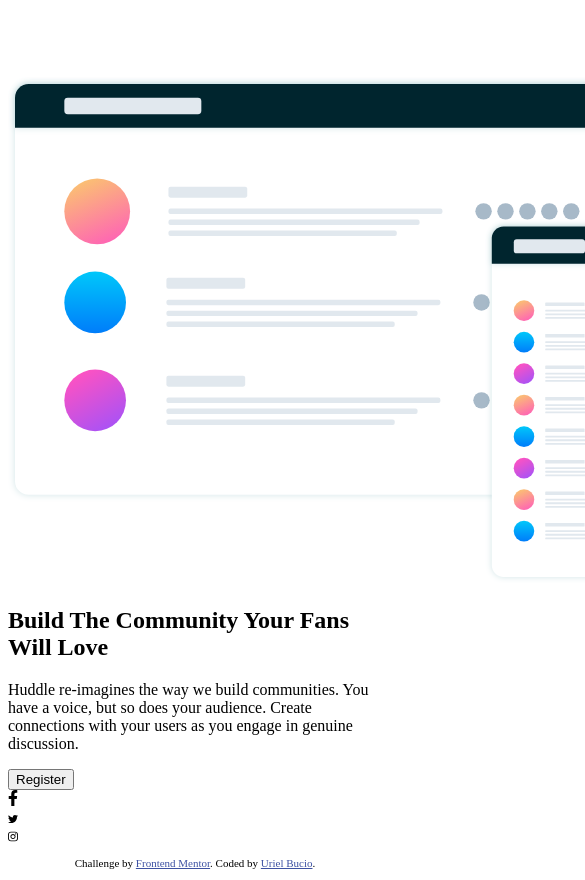
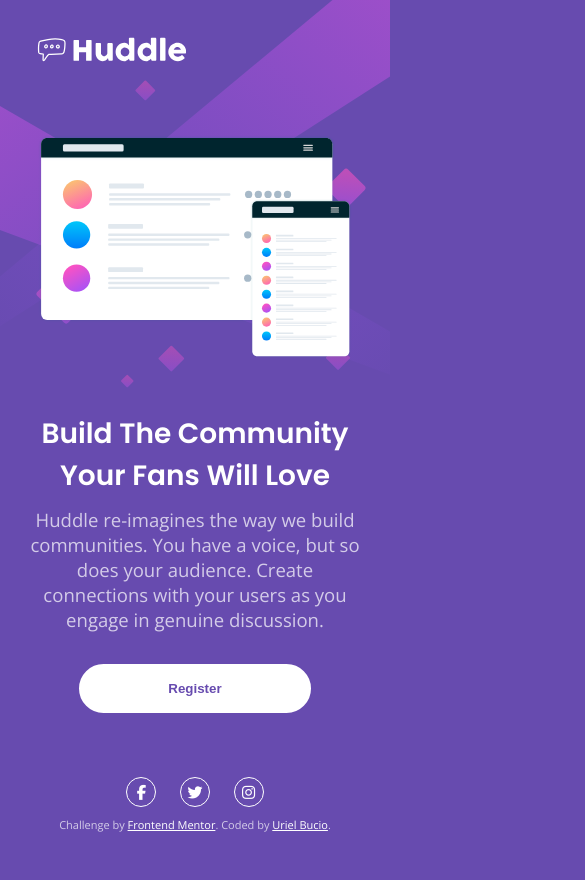
Before and after one commit to UrielBucio/huddle_landing_page, a plain HTML site: page index.html in a window 390 px wide. Shown: the top 880 px of the page, 585 px wide, since content can reach past the window. Drawn offline with nearby package versions, Linux system fonts and the light colour scheme.

Commit message:
Mobile design

```diff
--- a/css/styles.css
+++ b/css/styles.css
@@ -1,16 +1,98 @@
+/*  - Mobile: 375px
+    - Desktop: 1440px*/
 :root {
     --violet: hsl(257, 40%, 49%);
     --softMagenta: hsl(300, 69%, 71%);
     --poppinsFont: 'Poppins', sans-serif;
     --openFont: 'Open Sans', sans-serif;
+    --white: hsl(0, 0%, 100%);
 }
-
-.icon_social {
-    width: 10px;
+* {
+    box-sizing: border-box;
+    margin: 0;
+    padding: 0;
+}
+body {
+    color: var(--white);
+    background: url(../src/img/bg-mobile.svg) top no-repeat border-box scroll var(--violet);
+    background-size: 100% auto;
+    font-family: var(--openFont);
+    font-size: 14px;
+    font-weight: 400;
+    height: 100vh;
+}
+.main_container {
+    display: grid;
+    grid-template-columns: 1fr;
+    grid-template-rows: 5% 1fr 1fr;
+    grid-gap: 4rem;
+    height: 100%;
+    padding: 10px;
+    margin: 0 auto;
+    margin-top: 5%;
+    max-width: 90%;
+    width: 37.5rem;
+}
+header img {
+    width: 10rem;
+}
+.secundary_container {
+    text-align: center;
+}
+.secundary_container img {
+    width: 95%;
+}
+h1 {
+    font-family: var(--poppinsFont);
+    font-size: 28px;
+    font-weight: bolder;
+    margin: 50px 0 10px 0;
+}
+p {
+    color:  hsla(0, 0%, 100%, 0.712);
+    text-justify: distribute;
+    font-size: 1.16rem;
+    font-weight: 400;
+}
+button {
+    color: var(--violet);
+    background-color: var(--white);
+    border: 2px solid var(--white);
+    border-radius: 30px;
+    font-weight: 600;
+    margin-top: 2rem;
+    padding: 15px;
+    width: 70%;
+}
+button:hover {
+    background-color: var(--softMagenta);
+    border: 2px solid var(--softMagenta);
+    color: var(--white);
+    cursor: pointer;
+}
+footer {
+    text-align: center;
+}
+.icon {
+    align-items: center;
+    border: 1px solid var(--white);
+    border-radius: 50%;
+    display: inline-flex;
+    font-size: 15px;
+    height: 30px;
+    justify-content: center;
+    padding: 8px;
+    margin: 0 10px 10px;
+    width: 30px;
+}
+.icon:hover {
+    border: 1px solid hotpink;
+    color: hotpink;
+    cursor: pointer;
 }
 .attribution {
     font-size: 11px; text-align: center;
 }
 .attribution a {
-    color: hsl(228, 45%, 44%);
+    color: var(--white);
 }
--- a/index.html
+++ b/index.html
@@ -10,41 +10,37 @@
   <link rel="preconnect" href="https://fonts.gstatic.com" crossorigin>
   <link href="https://fonts.googleapis.com/css2?family=Poppins:wght@400;600&display=swap" rel="stylesheet">
   <link href="https://fonts.googleapis.com/css2?family=Open+Sans&display=swap" rel="stylesheet">
+  <script src="https://kit.fontawesome.com/b8ee86e9d9.js" crossorigin="anonymous"></script>
 </head>
 <body>
+  <section class="main_container">
     <header>
-    <section class="container_logo">
         <img src="./src/img/logo.svg" alt="Logo Huddle">
-    </section>
     </header>
-  <main class="main_container">
-    <img src="./src/img/illustration-mockups.svg" alt="illustration-mockups">
+    <main class="secundary_container">
+      <img src="./src/img/illustration-mockups.svg" width="50px" alt="illustration-mockups">
       <section class="details_container">
         <h1 class="titule">Build The Community Your Fans Will Love</h1>
         <p class="details_p">Huddle re-imagines the way we build communities. You have a voice, but so does your audience.
           Create connections with your users as you engage in genuine discussion.</p>
-    </section>
-    <section class="button_container">
-      <button>  Register</button>
+          <button>Register</button>
       </section>
     </main>
-
     <footer>
-    <section class="icons_social">
-        <div class="icon_social">
-          <img src="./src/img/facebook-icon-svg.svg" alt="logo-facebook">
+      <div class="icon">
+        <i class="fa-brands fa-facebook-f"></i>
       </div>
-        <div class="icon_social">
-          <img src="./src/img/twitter-icon-svg.svg" alt="logo-twitter">
+      <div class="icon">
+        <i class="fa-brands fa-twitter"></i>
       </div>
-        <div class="icon_social">
-          <img src="./src/img/instagram-icon-svg.svg" alt="logo-intagram">
+      <div class="icon">
+        <i class="fa-brands fa-instagram"></i>
       </div>
-    </section>
       <p class="attribution">
         Challenge by <a href="https://www.frontendmentor.io?ref=challenge" target="_blank">Frontend Mentor</a>.
         Coded by <a href="#">Uriel Bucio</a>.
       </p>
     </footer>
+  </section>
 </body>
 </html>
```
Lines whose indentation alone changed are shown as unchanged.
